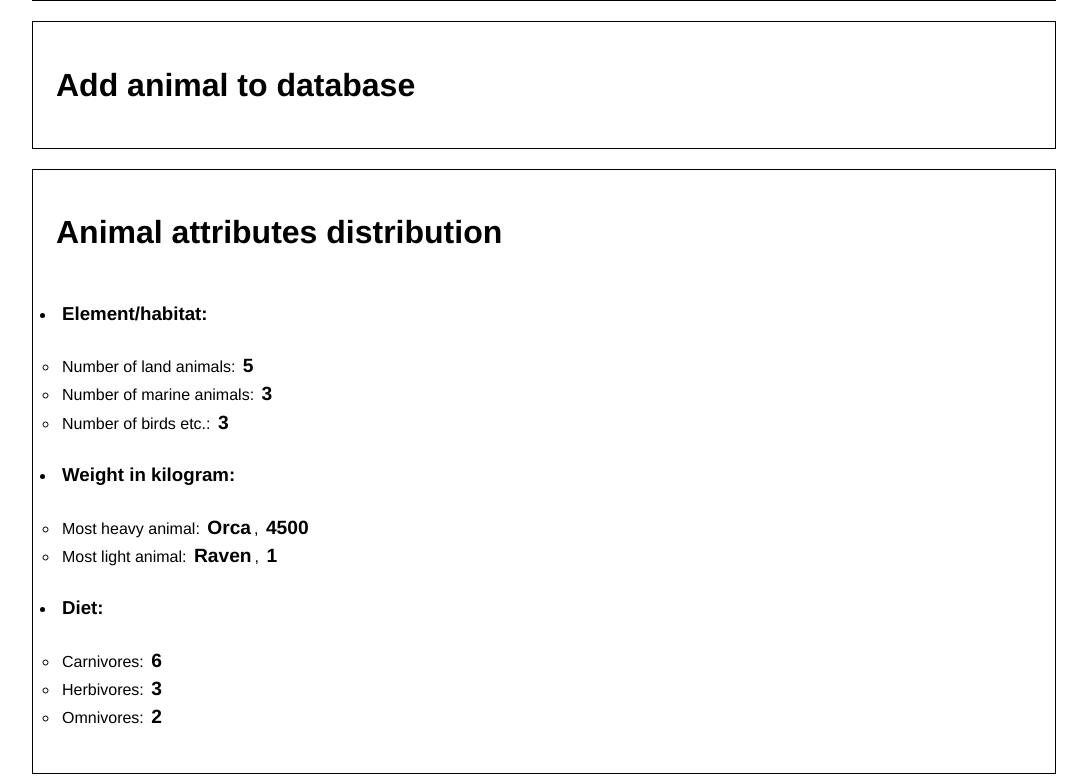
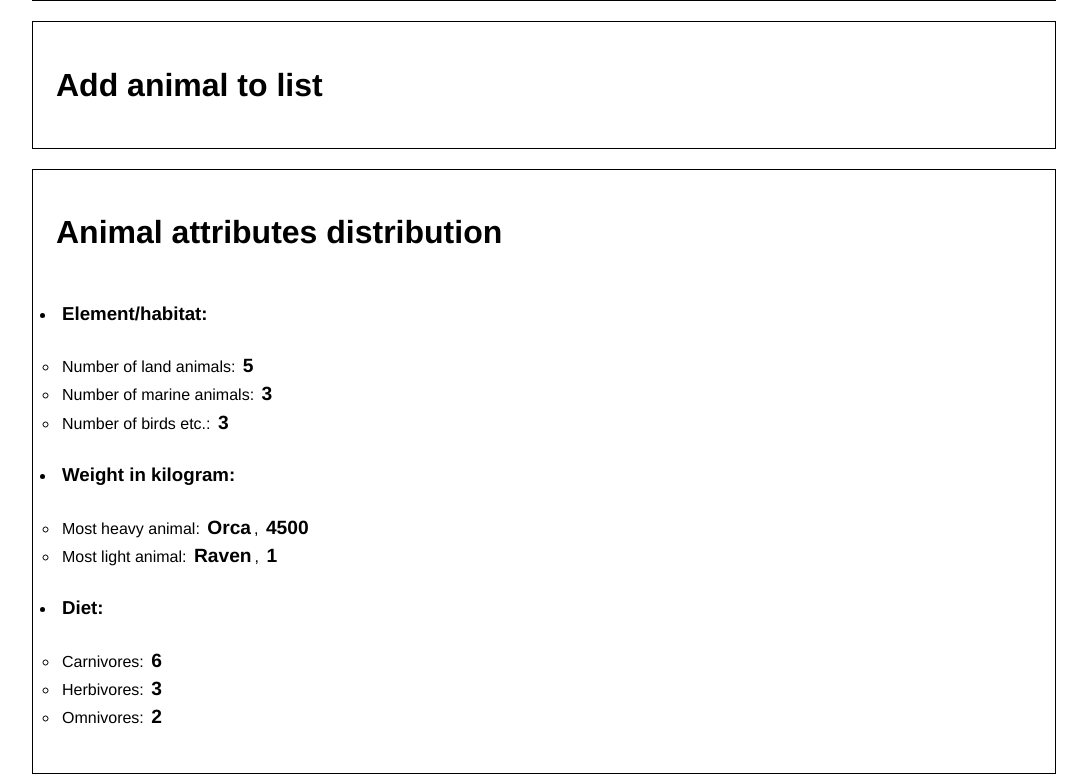
Before and after one commit to markusl23/animal_database_js, a plain HTML site: page index.html in a window 1280 px wide. Shown: the part 1326-2109 px from the top of the page, without its empty margins (96-1183 px from the left). Drawn offline with Linux system fonts and the light colour scheme.

Commit message:
wording changed

```diff
--- a/index.html
+++ b/index.html
@@ -47,7 +47,7 @@
      </p>
     </div>
     <div>
-    	<h1>Add animal to database</h1>
+    	<h1>Add animal to list</h1>
     </div>
     <div>
     	<h1>Animal attributes distribution</h1>
```
